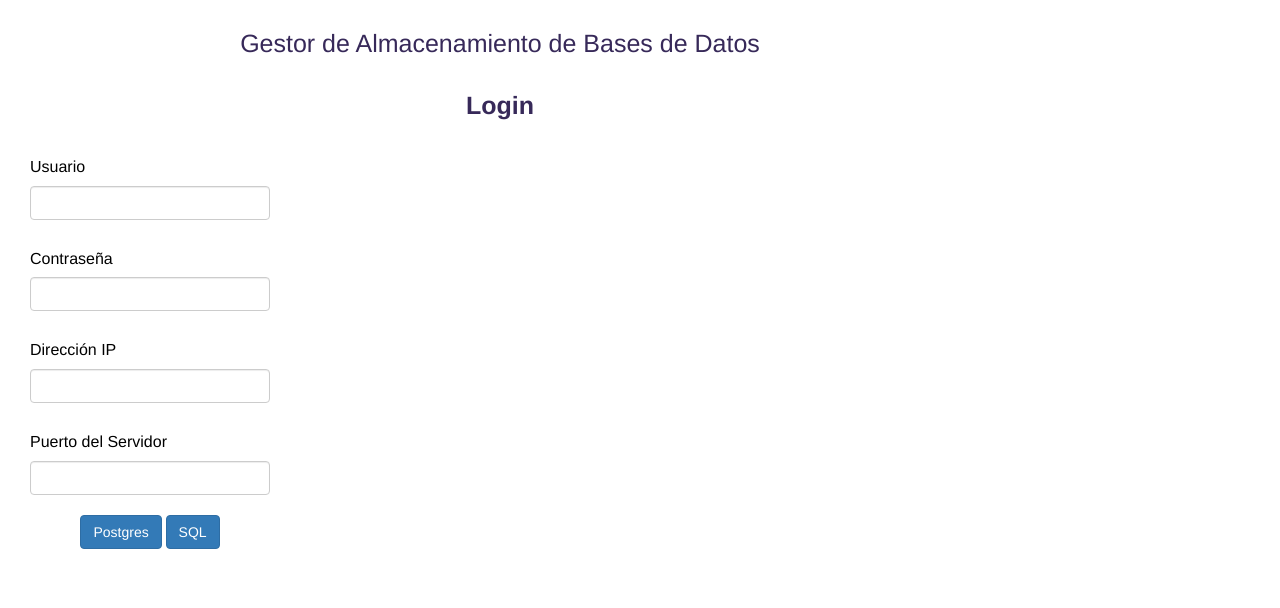
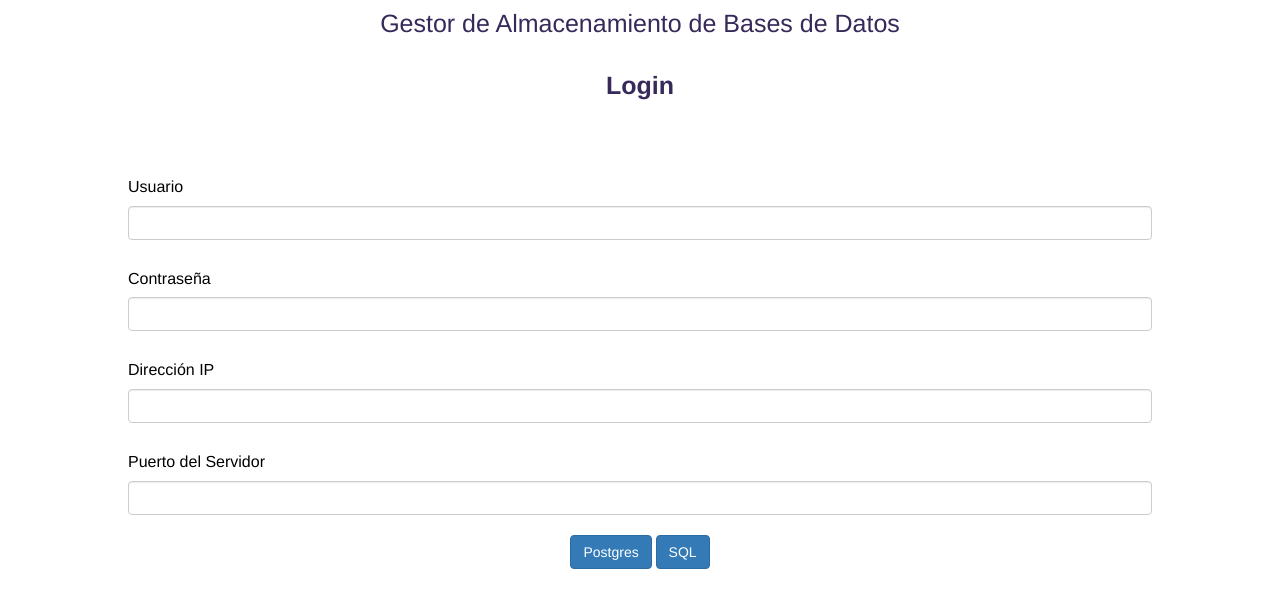
Before and after one commit to angelomedina/Administrador-de-DB, a PHP site: page /HTML/principal.html in a window 1280 px wide. Shown: the top 608 px of the page. Run offline with PHP 8.4, Linux system fonts and the light colour scheme; some libraries are stand-ins or nearby versions.

Commit message:
Modificación de ventanas
Modificación de como se ven las ventanas

```diff
--- a/PY_BasesII_I/HTML/principal.html
+++ b/PY_BasesII_I/HTML/principal.html
@@ -8,8 +8,7 @@
     <link  rel="stylesheet" href="styles.css">
 
     <!--Library Menu-->
-    <link rel="stylesheet" href="//netdna.bootstrapcdn.com/bootstrap/3.1.0/css/bootstrap.min.css">
-    <meta name="viewport" content="width=device-width, initial-scale=1">
+    <!--<link rel="stylesheet" href="//netdna.bootstrapcdn.com/bootstrap/3.1.0/css/bootstrap.min.css">-->
     <link rel="stylesheet" href="https://maxcdn.bootstrapcdn.com/bootstrap/3.3.7/css/bootstrap.min.css">
     <!--<script src="https://ajax.googleapis.com/ajax/libs/jquery/3.2.1/jquery.min.js"></script>-->
     <!--<script src="https://maxcdn.bootstrapcdn.com/bootstrap/3.3.7/js/bootstrap.min.js"></script>-->
@@ -22,24 +21,15 @@
  </head>
 
 <body
- <div class="card" style="width:100rem;">
-    <div class="card-body">
         <br><h4 class="titulo-label">Gestor de Almacenamiento de Bases de Datos</h4><br>
-    </div>
-</div>
 </body>
 
 <!--<body onload="myOnLoad()">-->
 <!-- Menu -->
-<div class="NavBar">
     <label class="titulo-label">Login</label><br><br>
 
-    <div class="card" style="width: 30rem;">
-        <!--<div class="card-header">
-            Login
-        </div>-->
-        <div class="card-block">
-            <div class="contenido">
+    <br><br>
+    <div class="contenido">
 
                 <form id="contenidoI">
                     <h6 class="cardT">Usuario</h6>
@@ -53,12 +43,10 @@
 
                     <h6 class="cardT">Puerto del Servidor</h6>
                     <input  class="form-control" id="puertoServidor" required  ><br>
+
                     <a href="file:///D:/TEC/Bases%20II/ProyectoBasesII/HTML/postgres.html" value="postgres" class="btn btn-primary" onclick= >Postgres </a>
                      <a href="file:///D:/TEC/Bases%20II/ProyectoBasesII/HTML/sql.html" value="sql" class="btn btn-primary" onclick= >SQL </a>
                 </form>
-            </div>
-        </div>
     </div><br><br>
-</div>
 </body>
 </html>
--- a/PY_BasesII_I/HTML/styles.css
+++ b/PY_BasesII_I/HTML/styles.css
@@ -1,16 +1,3 @@
-.cardC{
-    /*
-    margin: 0 auto; /* Added */
-    /*float: none; /* Added */
-    /*margin-bottom: 10px; /* Added */
-    box-shadow: 0 4px 8px 0 rgba(0, 0, 0, 0.2);
-    width: 40px;
-    height: 330px;
-    margin: auto;
-    text-align: center;
-}
-
-
 .basic-textarea textarea {
     height: auto;
 }
@@ -53,6 +40,7 @@ body
 .titulo-label{
     font-size:25px;
     color: #372959;
+    text-align: center;
 }
 
 .titulo-label-2{
```
